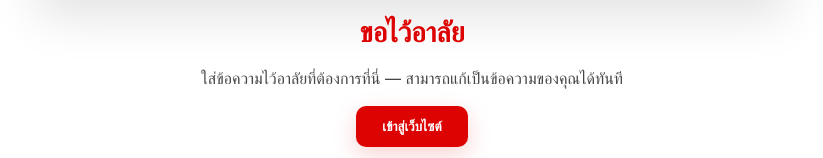
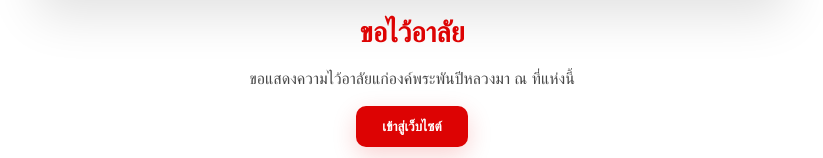
Before and after one commit to Supawit719/virasine, a plain HTML site: page index.html in a window 1280 px wide. Shown: the part 539-697 px from the top of the page, without its empty margins (228-1051 px from the left). Drawn offline with Linux system fonts and the light colour scheme.

Commit message:
Update memorial message in index.html

```diff
--- a/index.html
+++ b/index.html
@@ -108,7 +108,7 @@ nav .nav-btn:hover{ background:#fff0f0; }
 <section class="memorial" id="memorial">
   <img src="image/tribute.jpg" alt="tribute">
   <h1>ขอไว้อาลัย</h1>
-  <p>ใส่ข้อความไว้อาลัยที่ต้องการที่นี่ — สามารถแก้เป็นข้อความของคุณได้ทันที</p>
+  <p>ขอแสดงความไว้อาลัยแก่องค์พระพันปีหลวงมา ณ ที่แห่งนี้</p>
   <button class="btn-primary" id="enterBtn">เข้าสู่เว็บไซต์</button>
 </section>
 
```
